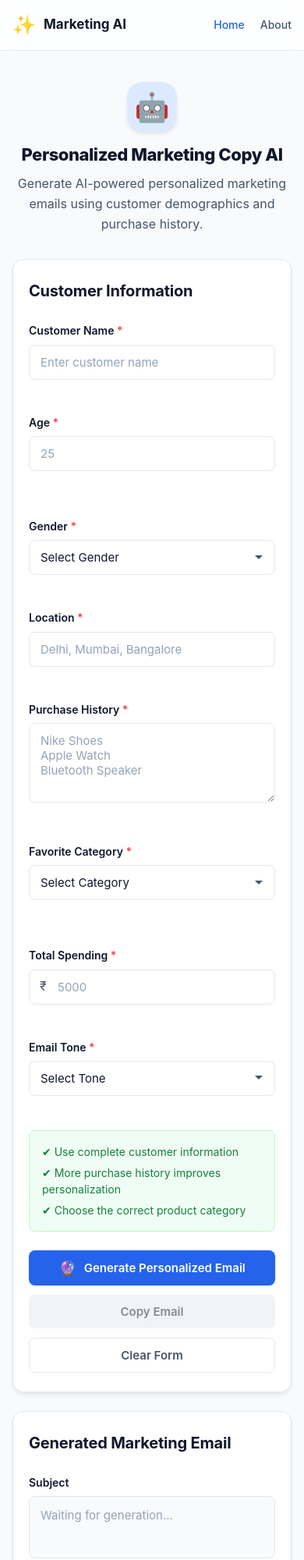
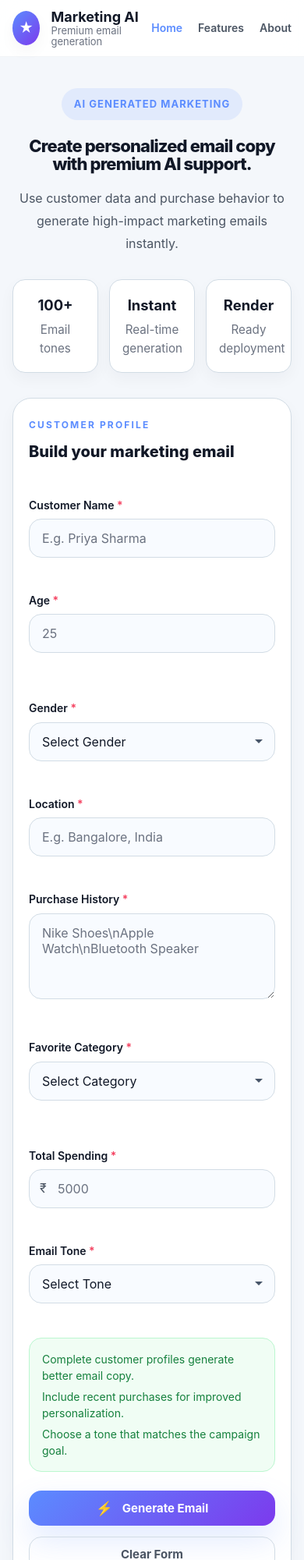
Before and after one commit to amarcodes267/marketing-email-generator, a plain HTML site: page frontend/index.html in a window 390 px wide. Shown: the top 2000 px of the page at 78% size. Drawn offline with Linux system fonts and the light colour scheme.

Commit message:
Upgrade frontend UI/UX and update deployment docs

```diff
--- a/frontend/css/style.css
+++ b/frontend/css/style.css
@@ -7,23 +7,26 @@
 }
 
 :root {
-  --primary: #2563EB;
-  --primary-dark: #1E40AF;
-  --primary-light: #DBEAFE;
-  --bg: #F8FAFC;
-  --card-bg: #FFFFFF;
-  --text-primary: #0F172A;
-  --text-secondary: #475569;
-  --text-muted: #94A3B8;
-  --border: #E2E8F0;
-  --error: #EF4444;
-  --success: #10B981;
-  --shadow-sm: 0 1px 3px rgba(0, 0, 0, 0.06), 0 1px 2px rgba(0, 0, 0, 0.04);
-  --shadow-md: 0 4px 6px -1px rgba(0, 0, 0, 0.07), 0 2px 4px -1px rgba(0, 0, 0, 0.04);
-  --shadow-lg: 0 10px 15px -3px rgba(0, 0, 0, 0.08), 0 4px 6px -2px rgba(0, 0, 0, 0.04);
-  --radius: 14px;
-  --radius-sm: 8px;
-  --font-family: -apple-system, BlinkMacSystemFont, 'Segoe UI', Roboto, Oxygen, Ubuntu, Cantarell, sans-serif;
+  --primary: #5B8CFF;
+  --primary-dark: #2E5CFF;
+  --primary-soft: #EBF2FF;
+  --secondary: #7C3AED;
+  --bg: #F4F7FB;
+  --surface: #FFFFFF;
+  --surface-alt: #F8FBFF;
+  --text-primary: #111827;
+  --text-secondary: #4B5563;
+  --text-muted: #6B7280;
+  --border: #D2DCE5;
+  --border-soft: rgba(59, 130, 246, 0.16);
+  --error: #F43F5E;
+  --success: #16A34A;
+  --shadow-sm: 0 8px 20px rgba(15, 23, 42, 0.04);
+  --shadow-md: 0 18px 45px rgba(15, 23, 42, 0.08);
+  --shadow-lg: 0 32px 80px rgba(15, 23, 42, 0.12);
+  --radius: 24px;
+  --radius-sm: 16px;
+  --font-family: Inter, ui-sans-serif, system-ui, -apple-system, BlinkMacSystemFont, 'Segoe UI', sans-serif;
 }
 
 html {
@@ -41,98 +44,146 @@ body {
 }
 
 .navbar {
-  background: var(--card-bg);
-  border-bottom: 1px solid var(--border);
   position: sticky;
   top: 0;
   z-index: 100;
-  backdrop-filter: blur(12px);
-  background: rgba(255, 255, 255, 0.85);
+  background: rgba(255, 255, 255, 0.92);
+  border-bottom: 1px solid rgba(148, 163, 184, 0.12);
+  backdrop-filter: blur(16px);
 }
 
 .nav-container {
-  max-width: 1200px;
+  max-width: 1180px;
   margin: 0 auto;
-  padding: 0 24px;
+  padding: 0 28px;
   display: flex;
   align-items: center;
   justify-content: space-between;
-  height: 64px;
+  min-height: 72px;
 }
 
-.nav-logo {
+.nav-brand {
   display: flex;
   align-items: center;
-  gap: 10px;
-  font-size: 20px;
+  gap: 14px;
+}
+
+.logo-icon {
+  width: 44px;
+  height: 44px;
+  border-radius: 50%;
+  display: inline-flex;
+  align-items: center;
+  justify-content: center;
+  background: linear-gradient(135deg, var(--primary), var(--secondary));
+  color: white;
+  font-size: 18px;
+  box-shadow: var(--shadow-sm);
+}
+
+.logo-text {
+  display: flex;
+  flex-direction: column;
+  line-height: 1.1;
+}
+
+.brand-name {
+  font-size: 18px;
   font-weight: 700;
   color: var(--text-primary);
 }
 
-.logo-icon {
-  font-size: 24px;
+.brand-tag {
+  font-size: 13px;
+  color: var(--text-muted);
 }
 
 .nav-links {
   display: flex;
   list-style: none;
-  gap: 32px;
+  gap: 26px;
 }
 
 .nav-link {
   text-decoration: none;
   color: var(--text-secondary);
   font-size: 15px;
-  font-weight: 500;
-  transition: color 0.2s ease;
-  padding: 8px 0;
+  font-weight: 600;
+  transition: color 0.2s ease, transform 0.2s ease;
 }
 
-.nav-link:hover {
-  color: var(--primary);
-}
-
+.nav-link:hover,
 .nav-link.active {
   color: var(--primary);
 }
 
 .hero {
-  padding: 64px 24px 48px;
+  padding: 64px 24px 42px;
   text-align: center;
 }
 
 .hero-container {
-  max-width: 720px;
+  max-width: 760px;
   margin: 0 auto;
 }
 
-.hero-icon {
-  font-size: 48px;
-  margin-bottom: 16px;
-  display: inline-block;
-  background: var(--primary-light);
-  width: 80px;
-  height: 80px;
-  line-height: 80px;
-  border-radius: 20px;
-  box-shadow: var(--shadow-md);
+.hero-kicker {
+  display: inline-flex;
+  padding: 10px 16px;
+  border-radius: 999px;
+  background: rgba(91, 140, 255, 0.12);
+  color: var(--primary);
+  font-size: 13px;
+  font-weight: 700;
+  letter-spacing: 0.08em;
+  text-transform: uppercase;
+  margin-bottom: 22px;
 }
 
 .hero-title {
-  font-size: 36px;
+  font-size: clamp(2.8rem, 3.4vw, 4.4rem);
   font-weight: 800;
   color: var(--text-primary);
-  letter-spacing: -0.02em;
-  line-height: 1.2;
-  margin-bottom: 12px;
+  letter-spacing: -0.04em;
+  line-height: 1.05;
+  margin-bottom: 18px;
 }
 
 .hero-subtitle {
-  font-size: 18px;
+  font-size: 1.05rem;
   color: var(--text-secondary);
-  max-width: 560px;
+  max-width: 640px;
   margin: 0 auto;
-  line-height: 1.6;
+  line-height: 1.8;
+}
+
+.hero-stats {
+  display: grid;
+  grid-template-columns: repeat(3, minmax(0, 1fr));
+  gap: 14px;
+  margin-top: 32px;
+}
+
+.stat-card {
+  background: var(--surface);
+  border: 1px solid var(--border);
+  border-radius: var(--radius-sm);
+  padding: 18px 16px;
+  box-shadow: var(--shadow-sm);
+}
+
+.stat-value {
+  display: block;
+  font-size: 1.15rem;
+  font-weight: 700;
+  color: var(--text-primary);
+}
+
+.stat-label {
+  display: block;
+  margin-top: 4px;
+  font-size: 0.95rem;
+  color: var(--text-muted);
 }
 
 .main-content {
@@ -150,19 +201,35 @@ body {
 }
 
 .card {
-  background: var(--card-bg);
+  background: var(--surface);
   border-radius: var(--radius);
-  box-shadow: var(--shadow-md);
+  box-shadow: var(--shadow-sm);
   padding: 32px;
   border: 1px solid var(--border);
 }
 
 .card-title {
-  font-size: 22px;
+  font-size: 1.5rem;
+  font-weight: 800;
+  color: var(--text-primary);
+  margin-bottom: 18px;
+}
+
+.section-header {
+  display: flex;
+  justify-content: space-between;
+  gap: 16px;
+  align-items: flex-start;
+  margin-bottom: 24px;
+}
+
+.eyebrow {
+  margin-bottom: 8px;
+  text-transform: uppercase;
+  letter-spacing: 0.18em;
+  font-size: 0.75rem;
+  color: var(--primary);
   font-weight: 700;
-  color: var(--text-primary);
-  margin-bottom: 24px;
-  letter-spacing: -0.01em;
 }
 
 .form-group {
@@ -192,14 +259,14 @@ input[type="number"],
 select,
 textarea {
   width: 100%;
-  padding: 12px 14px;
-  font-size: 15px;
+  padding: 14px 16px;
+  font-size: 1rem;
   font-family: var(--font-family);
-  border: 1.5px solid var(--border);
-  border-radius: var(--radius-sm);
-  background: var(--card-bg);
+  border: 1px solid var(--border);
+  border-radius: 16px;
+  background: var(--surface-alt);
   color: var(--text-primary);
-  transition: border-color 0.2s ease, box-shadow 0.2s ease;
+  transition: transform 0.2s ease, border-color 0.2s ease, box-shadow 0.2s ease;
   outline: none;
 }
 
@@ -208,7 +275,8 @@ input[type="number"]:focus,
 select:focus,
 textarea:focus {
   border-color: var(--primary);
-  box-shadow: 0 0 0 3px rgba(37, 99, 235, 0.12);
+  box-shadow: 0 0 0 6px rgba(91, 140, 255, 0.14);
+  transform: translateY(-1px);
 }
 
 input[type="text"]::placeholder,
@@ -289,66 +357,58 @@ textarea.error:focus {
 }
 
 .button-group {
-  display: flex;
-  flex-direction: column;
-  gap: 12px;
+  display: grid;
+  gap: 14px;
 }
 
 .secondary-buttons {
   display: grid;
-  grid-template-columns: 1fr 1fr;
-  gap: 12px;
+  grid-template-columns: repeat(2, minmax(0, 1fr));
+  gap: 14px;
 }
 
 .btn {
   display: inline-flex;
   align-items: center;
   justify-content: center;
-  gap: 10px;
-  padding: 14px 24px;
-  font-size: 16px;
-  font-weight: 600;
+  gap: 12px;
+  padding: 16px 24px;
+  font-size: 1rem;
+  font-weight: 700;
   font-family: var(--font-family);
   border: none;
-  border-radius: var(--radius-sm);
+  border-radius: 16px;
   cursor: pointer;
-  transition: all 0.2s ease;
+  transition: transform 0.2s ease, box-shadow 0.2s ease, background-color 0.2s ease;
   text-decoration: none;
   white-space: nowrap;
 }
 
 .btn:disabled {
-  opacity: 0.5;
+  opacity: 0.6;
   cursor: not-allowed;
+  transform: none;
 }
 
 .btn-primary {
-  background: var(--primary);
-  color: #FFFFFF;
-  box-shadow: 0 1px 2px rgba(37, 99, 235, 0.2);
+  background: linear-gradient(135deg, var(--primary), var(--secondary));
+  color: white;
+  box-shadow: 0 18px 40px rgba(91, 140, 255, 0.18);
 }
 
 .btn-primary:hover:not(:disabled) {
-  background: var(--primary-dark);
-  box-shadow: var(--shadow-md);
-  transform: translateY(-1px);
-}
-
-.btn-primary:active:not(:disabled) {
-  transform: translateY(0);
-}
-
-.btn-icon {
-  font-size: 18px;
+  transform: translateY(-2px);
+  box-shadow: 0 22px 46px rgba(91, 140, 255, 0.22);
 }
 
 .btn-secondary {
-  background: var(--border);
+  background: #F9FAFB;
   color: var(--text-primary);
+  border: 1px solid var(--border);
 }
 
 .btn-secondary:hover:not(:disabled) {
-  background: #CBD5E1;
+  background: #F3F4F6;
 }
 
 .btn-outline {
@@ -357,32 +417,62 @@ textarea.error:focus {
   border: 1.5px solid var(--border);
 }
 
-.btn-outline:hover {
-  background: var(--bg);
+.btn-outline:hover:not(:disabled) {
+  background: #F8FAFC;
   border-color: var(--text-muted);
+}
+
+.btn-icon {
+  font-size: 1.1rem;
 }
 
 .output-card {
   position: relative;
-  min-height: 400px;
+  min-height: 420px;
+  border: 1px solid rgba(148, 163, 184, 0.16);
+  background: linear-gradient(180deg, #FFFFFF 0%, #F8FBFF 100%);
+  overflow: hidden;
 }
 
-.output-group {
-  margin-bottom: 20px;
+.output-header {
+  display: flex;
+  justify-content: space-between;
+  align-items: flex-start;
+  gap: 16px;
+  margin-bottom: 24px;
 }
 
-.output-group:last-child {
-  margin-bottom: 0;
+.output-panel {
+  display: grid;
+  gap: 20px;
+}
+
+.output-label {
+  display: block;
+  font-size: 0.95rem;
+  font-weight: 700;
+  color: var(--text-secondary);
+  margin-bottom: 10px;
+}
+
+.subject-card,
+.body-card {
+  background: var(--surface);
+  border: 1px solid var(--border);
+  border-radius: 20px;
+  padding: 18px;
+  box-shadow: var(--shadow-sm);
 }
 
 .output-textarea {
   width: 100%;
-  padding: 14px;
-  font-size: 15px;
+  min-height: 72px;
+  padding: 18px 16px;
+  font-size: 1rem;
   font-family: var(--font-family);
-  border: 1.5px solid var(--border);
-  border-radius: var(--radius-sm);
-  background: var(--bg);
+  border: 1px solid transparent;
+  border-radius: 16px;
+  background: var(--surface-alt);
   color: var(--text-primary);
   resize: none;
   outline: none;
@@ -390,24 +480,47 @@ textarea.error:focus {
 }
 
 .email-body {
-  line-height: 1.7;
+  line-height: 1.8;
+  min-height: 260px;
+}
+
+.output-textarea.filled {
+  border-color: rgba(22, 163, 74, 0.22);
+  background: #FFFFFF;
+  animation: outputFadeIn 0.4s ease;
 }
 
 .spinner-overlay {
   display: none;
   position: absolute;
-  top: 0;
-  left: 0;
-  right: 0;
-  bottom: 0;
-  background: rgba(255, 255, 255, 0.9);
-  backdrop-filter: blur(4px);
+  inset: 0;
+  background: rgba(255, 255, 255, 0.92);
+  backdrop-filter: blur(6px);
   border-radius: var(--radius);
   flex-direction: column;
   align-items: center;
   justify-content: center;
   z-index: 10;
-  gap: 16px;
+  gap: 18px;
+}
+
+.spinner-overlay.active {
+  display: flex;
+}
+
+.spinner {
+  width: 46px;
+  height: 46px;
+  border: 5px solid rgba(91, 140, 255, 0.22);
+  border-top-color: var(--primary);
+  border-radius: 50%;
+  animation: spin 0.8s linear infinite;
+}
+
+.spinner-text {
+  font-size: 0.98rem;
+  font-weight: 700;
+  color: var(--text-primary);
 }
 
 .spinner-overlay.active {
@@ -506,10 +619,64 @@ button:focus-visible {
   z-index: 300;
   display: flex;
   flex-direction: column;
-  gap: 12px;
-  max-width: 380px;
-  width: calc(100% - 48px);
+  gap: 14px;
+  max-width: 360px;
+  width: min(100%, 360px);
   pointer-events: none;
+}
+
+.notification {
+  border-left: 4px solid var(--text-muted);
+  display: flex;
+  align-items: flex-start;
+  gap: 14px;
+  background: var(--surface);
+  border-radius: 18px;
+  box-shadow: var(--shadow-md);
+  padding: 16px 18px;
+  border: 1px solid rgba(209, 213, 219, 0.55);
+  pointer-events: auto;
+}
+
+.notification-icon {
+  flex-shrink: 0;
+  font-size: 18px;
+  margin-top: 2px;
+}
+
+.notification-content {
+  flex: 1;
+  font-size: 0.95rem;
+  font-weight: 600;
+  color: var(--text-primary);
+  line-height: 1.5;
+}
+
+.notification-close {
+  flex-shrink: 0;
+  background: transparent;
+  border: none;
+  cursor: pointer;
+  font-size: 16px;
+  color: var(--text-secondary);
+  padding: 4px;
+  border-radius: 10px;
+}
+
+.notification-close:hover {
+  background: rgba(226, 232, 240, 0.9);
+}
+
+.notification-success {
+  border-left-color: var(--success);
+}
+
+.notification-error {
+  border-left-color: var(--error);
+}
+
+.notification-warning {
+  border-left-color: #F59E0B;
 }
 
 .notification {
--- a/frontend/index.html
+++ b/frontend/index.html
@@ -10,12 +10,16 @@
 
   <nav class="navbar">
     <div class="nav-container">
-      <div class="nav-logo">
-        <span class="logo-icon">&#x2728;</span>
-        <span class="logo-text">Marketing AI</span>
+      <div class="nav-brand">
+        <span class="logo-icon">★</span>
+        <div class="logo-text">
+          <span class="brand-name">Marketing AI</span>
+          <span class="brand-tag">Premium email generation</span>
+        </div>
       </div>
       <ul class="nav-links">
         <li><a href="#" class="nav-link active">Home</a></li>
+        <li><a href="#" class="nav-link">Features</a></li>
         <li><a href="#" class="nav-link">About</a></li>
       </ul>
     </div>
@@ -23,9 +27,23 @@
 
   <header class="hero">
     <div class="hero-container">
-      <div class="hero-icon">&#x1F916;</div>
-      <h1 class="hero-title">Personalized Marketing Copy AI</h1>
-      <p class="hero-subtitle">Generate AI-powered personalized marketing emails using customer demographics and purchase history.</p>
+      <div class="hero-kicker">AI Generated Marketing</div>
+      <h1 class="hero-title">Create personalized email copy with premium AI support.</h1>
+      <p class="hero-subtitle">Use customer data and purchase behavior to generate high-impact marketing emails instantly.</p>
+      <div class="hero-stats">
+        <div class="stat-card">
+          <span class="stat-value">100+</span>
+          <span class="stat-label">Email tones</span>
+        </div>
+        <div class="stat-card">
+          <span class="stat-value">Instant</span>
+          <span class="stat-label">Real-time generation</span>
+        </div>
+        <div class="stat-card">
+          <span class="stat-value">Render</span>
+          <span class="stat-label">Ready deployment</span>
+        </div>
+      </div>
     </div>
   </header>
 
@@ -34,11 +52,16 @@
 
       <section class="form-section">
         <div class="card form-card">
-          <h2 class="card-title">Customer Information</h2>
+          <div class="section-header">
+            <div>
+              <p class="eyebrow">Customer Profile</p>
+              <h2 class="card-title">Build your marketing email</h2>
+            </div>
+          </div>
 
           <div class="form-group">
             <label for="customerName">Customer Name <span class="required">*</span></label>
-            <input type="text" id="customerName" placeholder="Enter customer name" required>
+            <input type="text" id="customerName" placeholder="E.g. Priya Sharma" required>
             <span class="error-message" id="nameError"></span>
           </div>
 
@@ -48,7 +71,6 @@
               <input type="number" id="age" placeholder="25" min="18" max="100" required>
               <span class="error-message" id="ageError"></span>
             </div>
-
             <div class="form-group">
               <label for="gender">Gender <span class="required">*</span></label>
               <select id="gender" required>
@@ -63,13 +85,13 @@
 
           <div class="form-group">
             <label for="location">Location <span class="required">*</span></label>
-            <input type="text" id="location" placeholder="Delhi, Mumbai, Bangalore" required>
+            <input type="text" id="location" placeholder="E.g. Bangalore, India" required>
             <span class="error-message" id="locationError"></span>
           </div>
 
           <div class="form-group">
             <label for="purchaseHistory">Purchase History <span class="required">*</span></label>
-            <textarea id="purchaseHistory" placeholder="Nike Shoes&#10;Apple Watch&#10;Bluetooth Speaker" rows="4" required></textarea>
+            <textarea id="purchaseHistory" placeholder="Nike Shoes\nApple Watch\nBluetooth Speaker" rows="4" required></textarea>
             <span class="error-message" id="purchaseError"></span>
           </div>
 
@@ -87,11 +109,10 @@
               </select>
               <span class="error-message" id="categoryError"></span>
             </div>
-
             <div class="form-group">
               <label for="totalSpending">Total Spending <span class="required">*</span></label>
               <div class="input-icon-wrapper">
-                <span class="input-icon">&#x20B9;</span>
+                <span class="input-icon">₹</span>
                 <input type="number" id="totalSpending" placeholder="5000" min="1" required>
               </div>
               <span class="error-message" id="spendingError"></span>
@@ -123,19 +144,22 @@
           </div>
 
           <div class="sidebar-tips">
-            <p class="tip">&#x2714; Use complete customer information</p>
-            <p class="tip">&#x2714; More purchase history improves personalization</p>
-            <p class="tip">&#x2714; Choose the correct product category</p>
+            <p class="tip">Complete customer profiles generate better email copy.</p>
+            <p class="tip">Include recent purchases for improved personalization.</p>
+            <p class="tip">Choose a tone that matches the campaign goal.</p>
           </div>
 
           <div class="button-group">
             <button class="btn btn-primary" id="generateBtn">
-              <span class="btn-icon">&#x1F52E;</span>
-              Generate Personalized Email
+              <span class="btn-icon">⚡</span>
+              Generate Email
             </button>
             <div class="secondary-buttons">
-              <button class="btn btn-secondary" id="copyBtn" disabled>Copy Email</button>
               <button class="btn btn-outline" id="clearBtn">Clear Form</button>
+              <button class="btn btn-secondary" id="copyBtn" disabled>
+                <span class="btn-icon">📋</span>
+                Copy Email
+              </button>
             </div>
           </div>
         </div>
@@ -143,21 +167,27 @@
 
       <section class="output-section">
         <div class="card output-card">
-          <h2 class="card-title">Generated Marketing Email</h2>
+          <div class="section-header">
+            <div>
+              <p class="eyebrow">Output Preview</p>
+              <h2 class="card-title">Your generated email</h2>
+            </div>
+          </div>
 
           <div class="spinner-overlay" id="spinnerOverlay" role="status" aria-live="polite">
             <div class="spinner"></div>
             <p class="spinner-text">Generating personalized marketing email...</p>
           </div>
 
-          <div class="output-group">
-            <label for="subjectOutput">Subject</label>
-            <textarea id="subjectOutput" class="output-textarea" rows="2" readonly placeholder="Waiting for generation..."></textarea>
-          </div>
-
-          <div class="output-group">
-            <label for="emailOutput">Email</label>
-            <textarea id="emailOutput" class="output-textarea email-body" rows="12" readonly placeholder="Your personalized email will appear here..."></textarea>
+          <div class="output-panel">
+            <div class="subject-card">
+              <div class="output-label">Subject</div>
+              <textarea id="subjectOutput" class="output-textarea" rows="2" readonly placeholder="Waiting for generation..."></textarea>
+            </div>
+            <div class="body-card">
+              <div class="output-label">Email Copy</div>
+              <textarea id="emailOutput" class="output-textarea email-body" rows="12" readonly placeholder="Your personalized email will appear here..."></textarea>
+            </div>
           </div>
         </div>
       </section>
@@ -169,8 +199,8 @@
 
   <footer class="footer">
     <div class="footer-container">
-      <p>Developed using HTML &bull; CSS &bull; JavaScript</p>
-      <p>Powered by Hugging Face AI <span class="live-badge">Live</span></p>
+      <p>Built with HTML &bull; CSS &bull; JavaScript &bull; Flask</p>
+      <p>Powered by Gemini API</p>
     </div>
   </footer>
 
```
Also changed, not shown: 1 other file.
